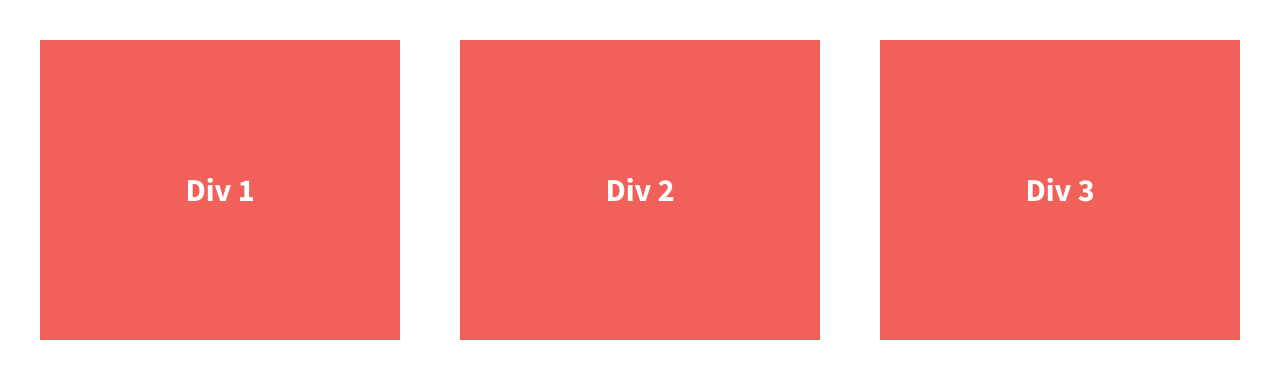
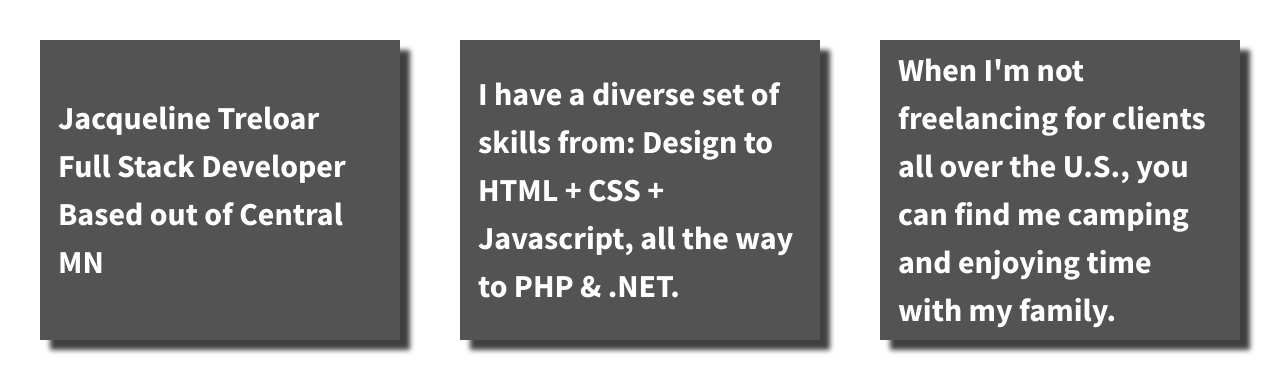
Before and after one commit to jtreloar06/divs-flexbox-starter, a plain HTML site: page index.html in a window 1280 px wide. Drawn offline with nearby package versions, Linux system fonts and the light colour scheme.

Commit message:
personalized files

```diff
--- a/css/main.css
+++ b/css/main.css
@@ -122,8 +122,13 @@ body {
   color: #fff;
   line-height: 1.5em;
   font-size: 1.6em;
-  background-color: #f16059;
+  background-color: #535353;
   height: 300px;
+  box-shadow: 10px 10px 5px 0px rgba(0,0,0,0.75);
+}
+
+p {
+	padding: 5%;
 }
 
 
--- a/index.html
+++ b/index.html
@@ -23,13 +23,15 @@
 
         <section class="wrapper">
             <div class="div-1">
-                Div 1
+                <p>Jacqueline Treloar<br/>Full Stack Developer<br/>Based out of Central MN</p>
             </div>
             <div class="div-2">
-                Div 2
+                <p>I have a diverse set of skills from: Design to HTML + CSS + Javascript, all the way to
+				PHP &amp; .NET.</p>
             </div>
             <div class="div-3">
-                Div 3
+                <p>When I'm not freelancing for clients all over the U.S., you can find me camping and enjoying time with
+				my family.</p>
             </div>
         </section>
 
```
